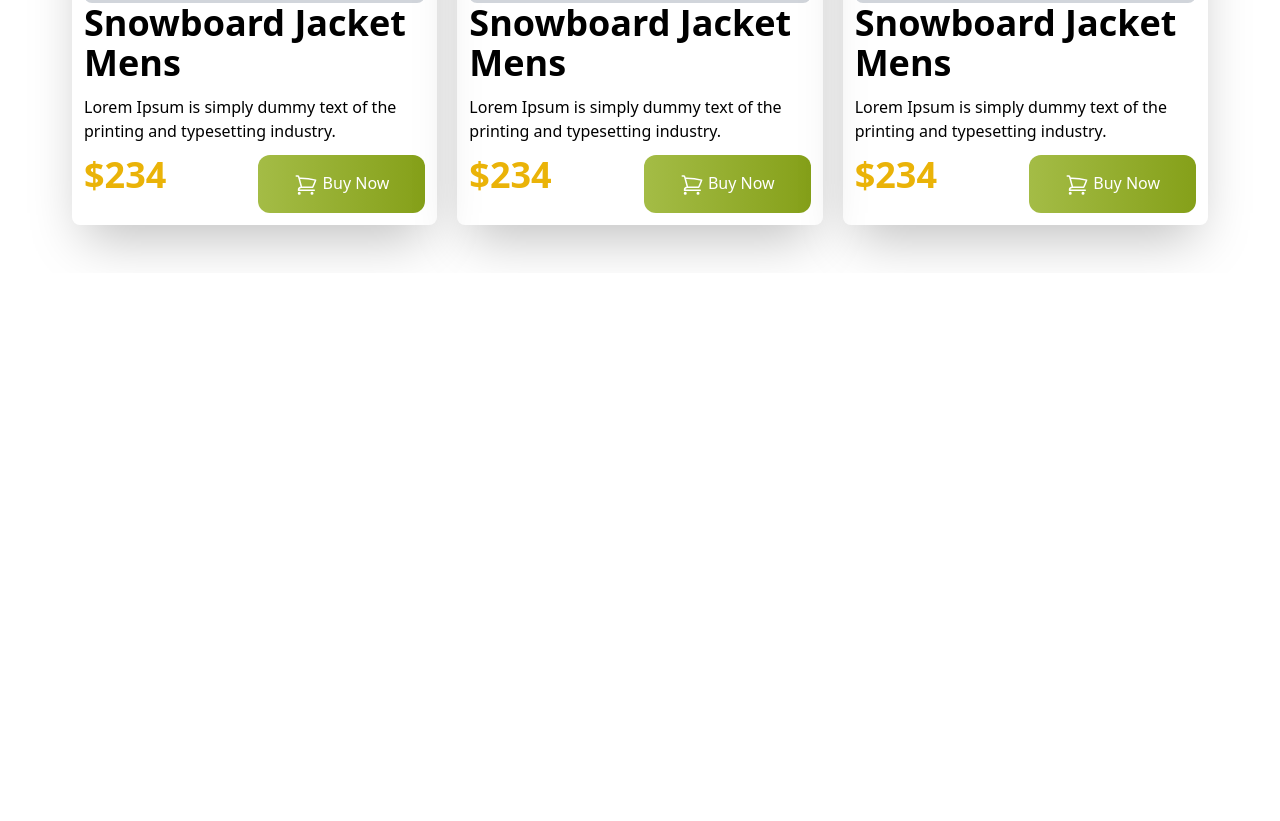
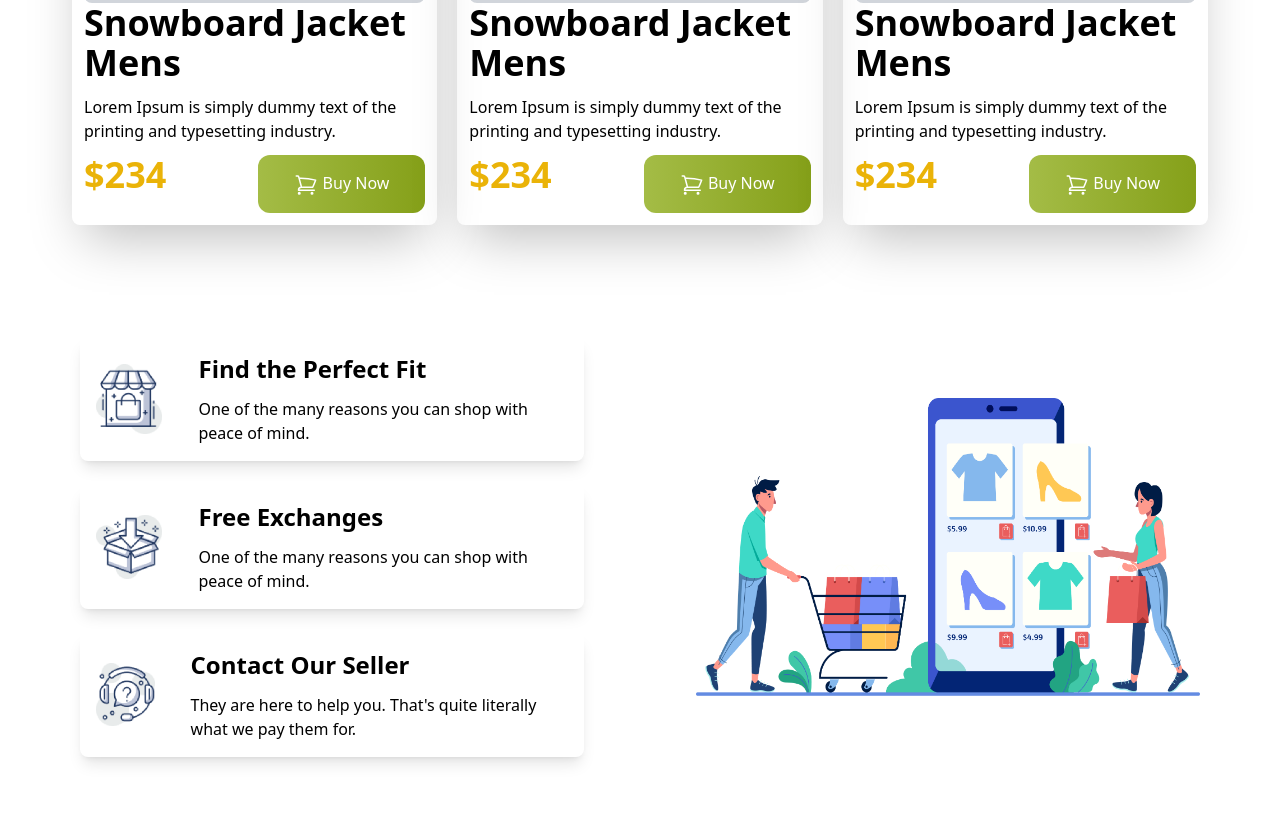
Before and after one commit to shakib2123/Penguin-fashion-tailwind, a plain HTML site: page index.html in a window 1280 px wide. Shown: the part 1995-2816 px from the top of the page. Before the commit the page ends 2268 px from the top, so only its background shows below. Drawn offline with nearby package versions, Linux system fonts and the light colour scheme.

Commit message:
service section created

```diff
--- a/index.html
+++ b/index.html
@@ -291,6 +291,44 @@
           </div>
         </div>
       </section>
+      <!-- service section -->
+      <section class="flex flex-col md:flex-row gap-28 items-center py-16 px-4">
+        <div class="space-y-6 w-fit md:w-1/2">
+          <div class="flex gap-9 p-4 rounded-lg h-30 shadow-lg items-center">
+            <div>
+              <img class="w-20" src="./icons/house.png" alt="" />
+            </div>
+            <div class="space-y-3">
+              <h4 class="text-2xl font-bold">Find the Perfect Fit</h4>
+              <p>One of the many reasons you can shop with peace of mind.</p>
+            </div>
+          </div>
+          <div class="flex gap-9 p-4 rounded-lg h-30 shadow-lg items-center">
+            <div>
+              <img class="w-20" src="./icons/box.png" alt="" />
+            </div>
+            <div class="space-y-3">
+              <h4 class="text-2xl font-bold">Free Exchanges</h4>
+              <p>One of the many reasons you can shop with peace of mind.</p>
+            </div>
+          </div>
+          <div class="flex gap-9 p-4 rounded-lg h-30 shadow-lg items-center">
+            <div>
+              <img class="w-20" src="./icons/question.png" alt="" />
+            </div>
+            <div class="space-y-3">
+              <h4 class="text-2xl font-bold">Contact Our Seller</h4>
+              <p>
+                They are here to help you. That's quite literally what we pay
+                them for.
+              </p>
+            </div>
+          </div>
+        </div>
+        <div class="w-fit md:w-1/2">
+          <img src="./images/shopping.png" alt="" />
+        </div>
+      </section>
     </main>
     <footer></footer>
   </body>
```
